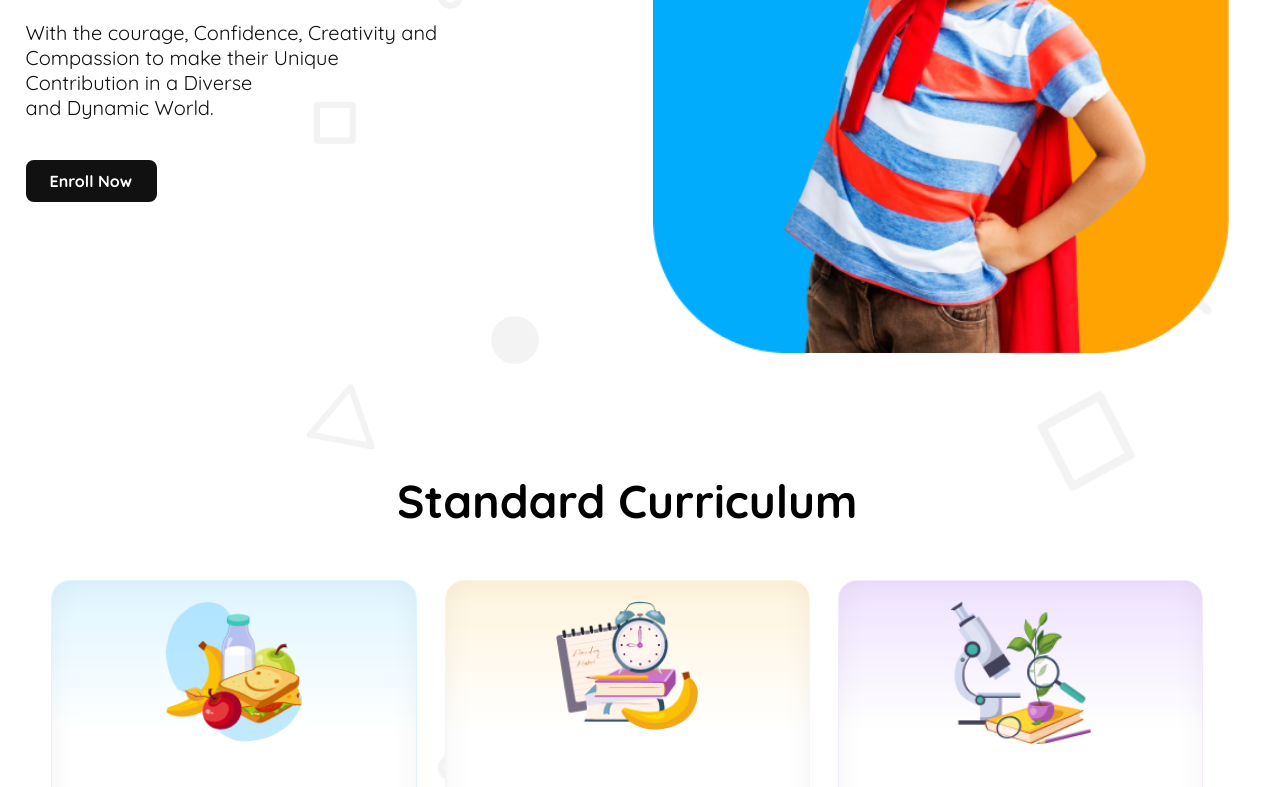
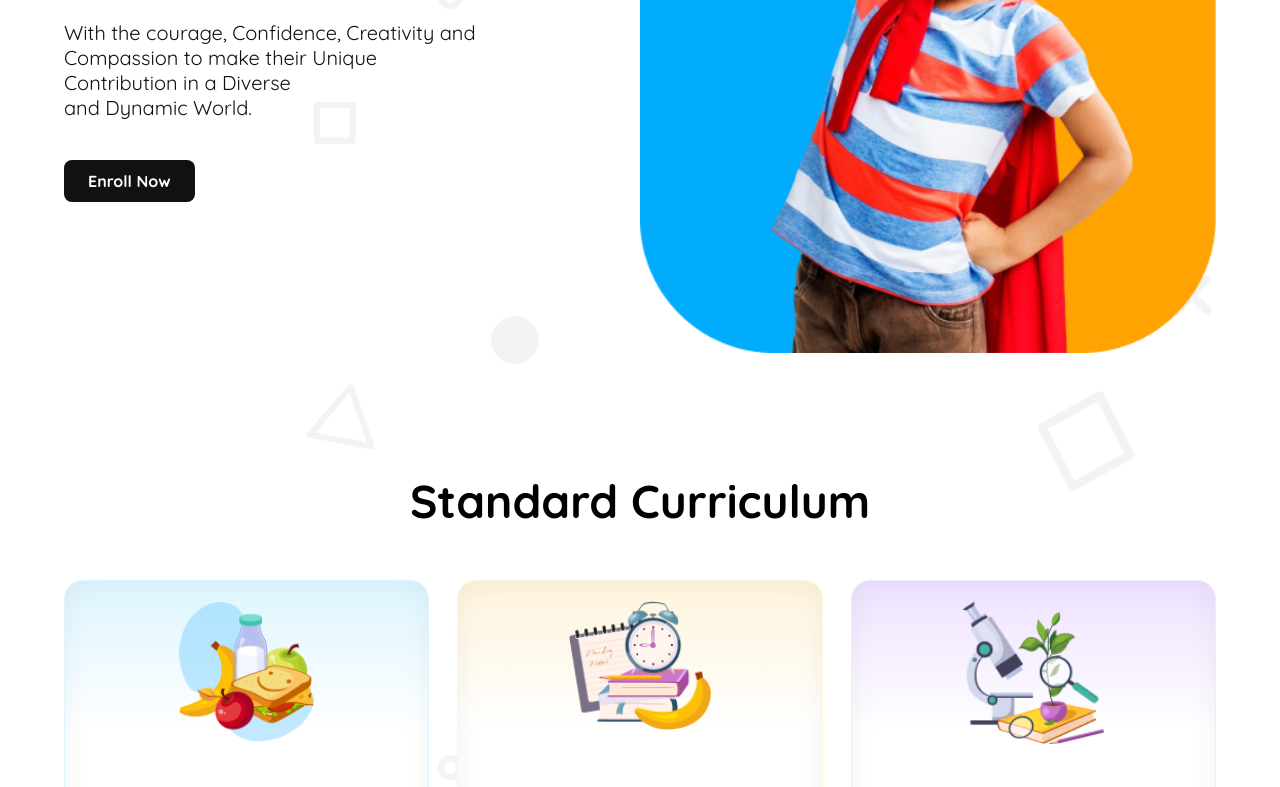
Before and after one commit to jayedalnahian/A2-Kids-School, a plain HTML site: page index.html in a window 1280 px wide. Shown: the part 455-1242 px from the top of the page. Drawn offline with Linux system fonts and the light colour scheme; a web font is replaced by a local one.

Commit message:
some bugs are fixed

```diff
--- a/style.css
+++ b/style.css
@@ -9,8 +9,12 @@
 }
 
 body {
-    max-width: 98vw;
+    max-width: 100vw;
     background-image: url(assets/bg.png);
+    display: flex;
+    flex-direction: column;
+    justify-content: center;
+    align-items: center;
 }
 
 img {
@@ -215,7 +219,7 @@ hr {
 
 .sec-one {
 
-    width: 98vw;
+    width: 90vw;
     display: flex;
     flex-direction: column;
     justify-content: center;
```
